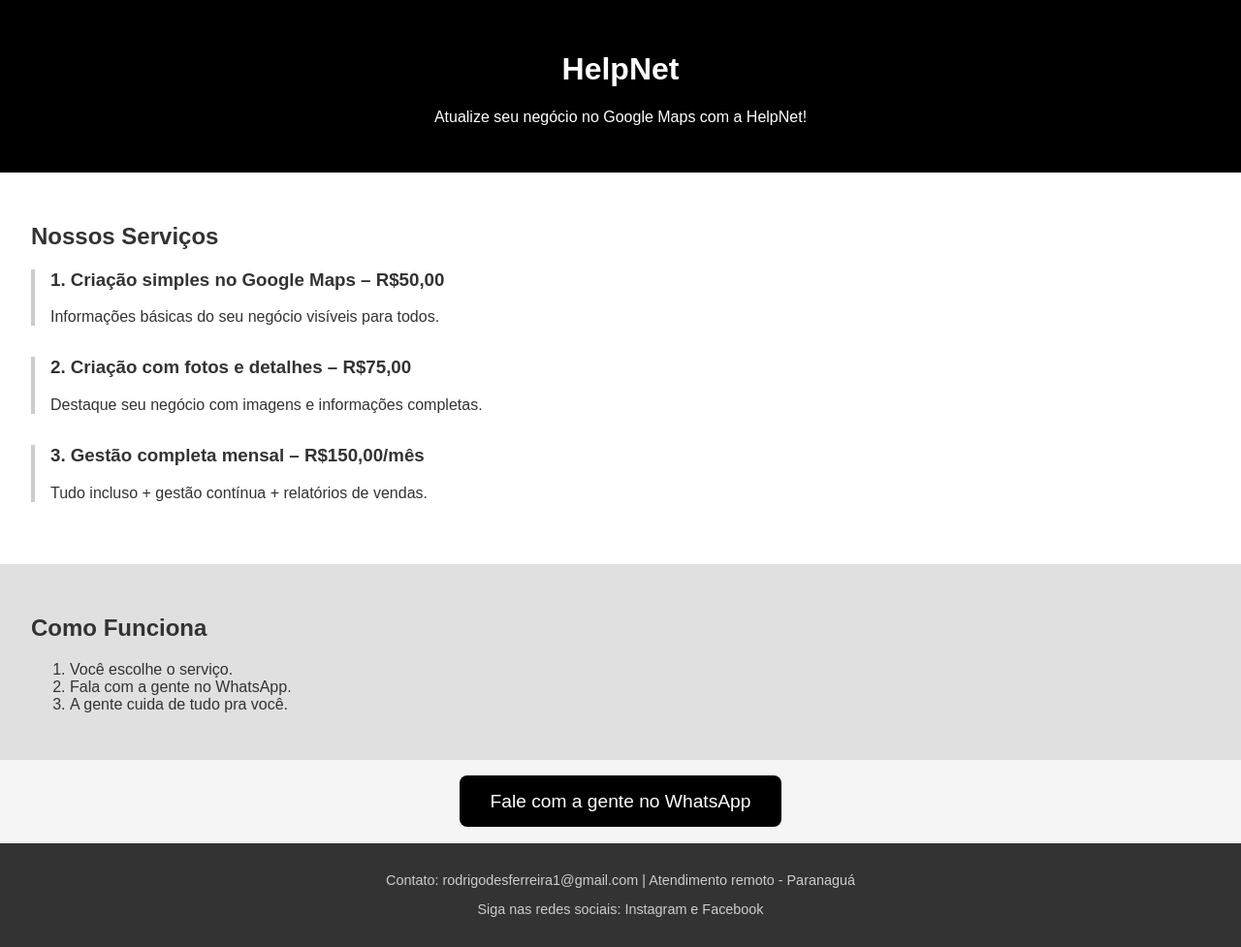
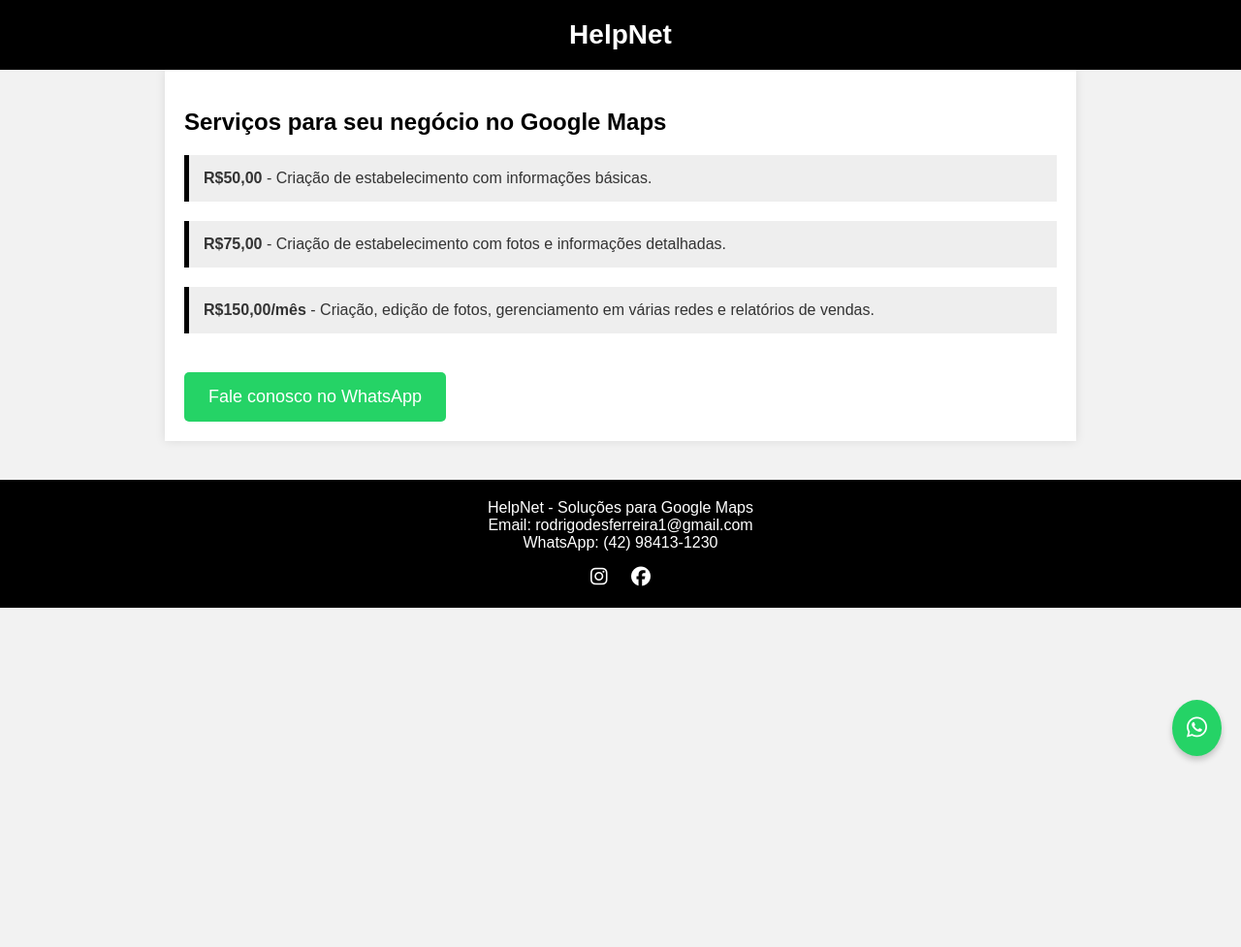
Before and after one commit to shildz3/HelpNet-site, a plain HTML site: page index.html in a window 1280 px wide. Shown: the whole page at 97% size. After the commit the page ends 800 px from the top, so only its background shows below. Drawn offline with Linux system fonts and the light colour scheme.

Commit message:
Index.html

```diff
--- a/index.html
+++ b/index.html
@@ -1,85 +1,116 @@
-<!DOCTYPE html><html lang="pt-BR">
+
+<!DOCTYPE html>
+<html lang="pt-BR">
 <head>
     <meta charset="UTF-8">
     <meta name="viewport" content="width=device-width, initial-scale=1.0">
-  <title>HelpNet - Serviços para Google Maps</title>
+    <title>HelpNet - Google Maps para Negócios</title>
+    <meta name="description" content="A HelpNet ajuda você a colocar e atualizar seu negócio no Google Maps.">
+    <meta name="keywords" content="Google Maps, Negócios, Atualização, Criação de Estabelecimento, HelpNet, Marketing Digital">
     <style>
         body {
             margin: 0;
             font-family: Arial, sans-serif;
-      background-color: #f5f5f5;
+            background-color: #f2f2f2;
             color: #333;
         }
         header {
             background-color: #000;
             color: #fff;
-      padding: 2rem;
+            padding: 20px;
             text-align: center;
+            font-size: 28px;
+            font-weight: bold;
         }
-    .services {
+        .container {
+            padding: 20px;
+            max-width: 900px;
+            margin: auto;
             background-color: #fff;
-      padding: 2rem;
+            box-shadow: 0 0 10px rgba(0,0,0,0.1);
         }
-    .service {
-      margin-bottom: 2rem;
-      border-left: 4px solid #ccc;
-      padding-left: 1rem;
+        h2 {
+            color: #000;
         }
-    .how-it-works {
-      background-color: #e0e0e0;
-      padding: 2rem;
+        .servico {
+            background-color: #eee;
+            border-left: 5px solid #000;
+            padding: 15px;
+            margin: 20px 0;
         }
-    .cta {
-      text-align: center;
-      margin: 2rem 0;
+        .whatsapp-button {
+            display: inline-block;
+            background-color: #25D366;
+            color: #fff;
+            padding: 15px 25px;
+            border-radius: 5px;
+            text-decoration: none;
+            font-size: 18px;
+            margin-top: 20px;
         }
-    .cta a {
+        footer {
             background-color: #000;
             color: #fff;
-      padding: 1rem 2rem;
+            text-align: center;
+            padding: 20px;
+            margin-top: 40px;
+        }
+        .social-icons {
+            margin-top: 15px;
+        }
+        .social-icons a {
+            margin: 0 10px;
             text-decoration: none;
-      font-size: 1.2rem;
-      border-radius: 8px;
+            color: #fff;
+            font-size: 20px;
         }
-    footer {
-      background-color: #333;
-      color: #ccc;
-      text-align: center;
-      padding: 1rem;
-      font-size: 0.9rem;
+        .floating-whatsapp {
+            position: fixed;
+            bottom: 20px;
+            right: 20px;
+            background-color: #25D366;
+            color: white;
+            padding: 15px;
+            border-radius: 50%;
+            font-size: 24px;
+            text-decoration: none;
+            box-shadow: 0 4px 6px rgba(0,0,0,0.2);
         }
     </style>
+    <link rel="stylesheet" href="https://cdnjs.cloudflare.com/ajax/libs/font-awesome/6.5.0/css/all.min.css">
 </head>
 <body>
     <header>
-    <h1>HelpNet</h1>
-    <p>Atualize seu negócio no Google Maps com a HelpNet!</p>
-  </header>  <section class="services">
-    <h2>Nossos Serviços</h2>
-    <div class="service">
-      <h3>1. Criação simples no Google Maps – R$50,00</h3>
-      <p>Informações básicas do seu negócio visíveis para todos.</p>
+        HelpNet
+    </header>
+    <div class="container">
+        <h2>Serviços para seu negócio no Google Maps</h2>
+        <div class="servico">
+            <strong>R$50,00</strong> - Criação de estabelecimento com informações básicas.
         </div>
-    <div class="service">
-      <h3>2. Criação com fotos e detalhes – R$75,00</h3>
-      <p>Destaque seu negócio com imagens e informações completas.</p>
+        <div class="servico">
+            <strong>R$75,00</strong> - Criação de estabelecimento com fotos e informações detalhadas.
         </div>
-    <div class="service">
-      <h3>3. Gestão completa mensal – R$150,00/mês</h3>
-      <p>Tudo incluso + gestão contínua + relatórios de vendas.</p>
+        <div class="servico">
+            <strong>R$150,00/mês</strong> - Criação, edição de fotos, gerenciamento em várias redes e relatórios de vendas.
         </div>
-  </section>  <section class="how-it-works">
-    <h2>Como Funciona</h2>
-    <ol>
-      <li>Você escolhe o serviço.</li>
-      <li>Fala com a gente no WhatsApp.</li>
-      <li>A gente cuida de tudo pra você.</li>
-    </ol>
-  </section>  <div class="cta">
-    <a href="https://wa.me/5542984131230" target="_blank">Fale com a gente no WhatsApp</a>
-  </div>  <footer>
-    <p>Contato: rodrigodesferreira1@gmail.com | Atendimento remoto - Paranaguá</p>
-    <p>Siga nas redes sociais: Instagram e Facebook</p>
+        <a class="whatsapp-button" href="https://wa.me/5542984131230" target="_blank">
+            Fale conosco no WhatsApp
+        </a>
+    </div>
+
+    <footer>
+        HelpNet - Soluções para Google Maps<br>
+        Email: rodrigodesferreira1@gmail.com<br>
+        WhatsApp: (42) 98413-1230
+        <div class="social-icons">
+            <a href="https://instagram.com" target="_blank"><i class="fab fa-instagram"></i></a>
+            <a href="https://facebook.com" target="_blank"><i class="fab fa-facebook"></i></a>
+        </div>
     </footer>
+
+    <a class="floating-whatsapp" href="https://wa.me/5542984131230" target="_blank">
+        <i class="fab fa-whatsapp"></i>
+    </a>
 </body>
 </html>
```
Lines whose indentation alone changed are shown as unchanged.
